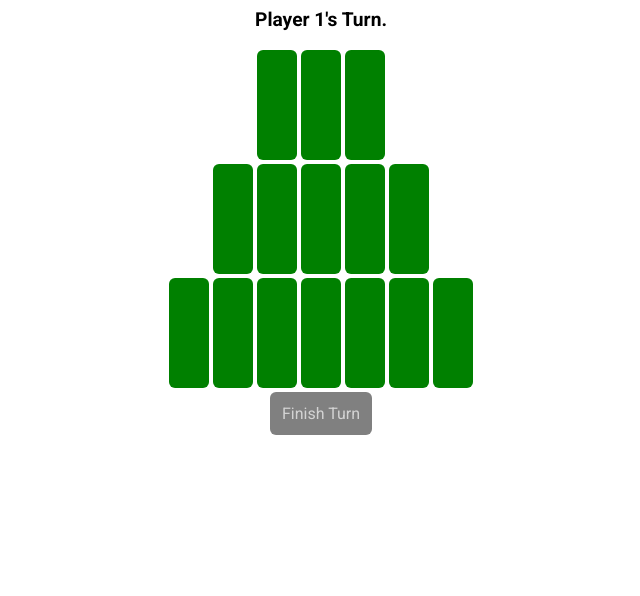
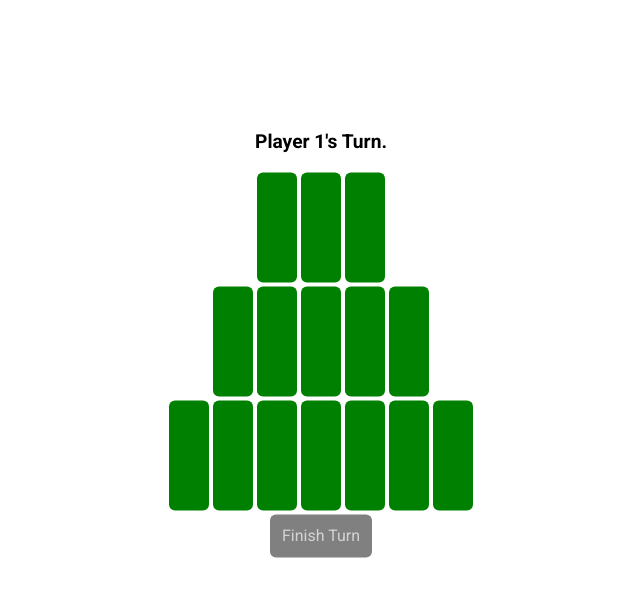
Before and after one commit to paperdave/3-5-7, a website built with webpack: page index.html in a window 1280 px wide. Both pictures are taken after a click on the button "Play Local Game". Shown: the whole page, without its empty margins (319-959 px from the left). Built offline with nearby package versions, Linux system fonts and the light colour scheme.

Commit message:
comments+fix transition+center

```diff
--- a/index.html
+++ b/index.html
@@ -9,10 +9,11 @@
     <link rel="stylesheet" href="style.css">
 </head>
 <body>
+<div class="container">
     <div class="menu">
         <div style="user-select:text">
             <h1>3-5-7</h1>
-            <p>Turn based game about turning marks red, the person to turn the last mark red loses. Supports Multiplayer or Singleplayer play.</p>
+            <p style="max-width: 600px;">Turn based game about turning marks red, the person to turn the last mark red loses. Supports Multiplayer or Singleplayer play.</p>
             <h2>Rules</h2>
             <ol>
                 <li>You may turn as many marks as you want red, but they have to be in the same row.</li>
@@ -56,5 +57,6 @@
         <div class="win-text">You lost and stuff</div>
     </div>
     <script src="357.js" async></script>
+</div>
 </body>
 </html>
--- a/src/game-interface.ts
+++ b/src/game-interface.ts
@@ -1,3 +1,5 @@
+// Makes the event emitter and base game interface class.
+// Holds some typedefs: PlayerID and Spot
 export type PlayerID = "player1" | "player2";
 export type Spot = {row: number, col: number};
 
--- a/src/index.ts
+++ b/src/index.ts
@@ -1,8 +1,8 @@
+// Handles the menu, and switching in and out of the game states.
+// Creates LocalGameInterface and SocketGameInterface insteances
 import { LocalGameInterface } from "./interface-local";
 import { gameUIAdapter } from "./ui-adapter";
 import { SocketGameInterface } from "./interface-socket";
-
-// gameUIAdapter(new SocketGameInterface("http://localhost:3000",prompt("name", "Dave")));
 
 const menu = document.querySelector(".menu") as HTMLElement;
 const game = document.querySelector(".game") as HTMLElement;
@@ -10,17 +10,21 @@ game.classList.add("fade")
 function fadeToGame() {
     menu.classList.add("fade");
     setTimeout(() => {
+        game.style.display = "block";
         menu.style.display = "none";
-        game.style.display = "block";
-        game.classList.remove("fade");
+        setTimeout(() => {
+            game.classList.remove("fade");
+        }, 20);
     }, 350);
 }
 function fadeToMenu() {
     game.classList.add("fade");
     setTimeout(() => {
+        menu.style.display = "block";
         game.style.display = "none";
-        menu.style.display = "block";
-        menu.classList.remove("fade");
+        setTimeout(() => {
+            menu.classList.remove("fade");
+        }, 20);
     }, 350);
 }
 
--- a/src/interface-local.ts
+++ b/src/interface-local.ts
@@ -1,3 +1,4 @@
+// GameInterface for local multiplayer play
 import { GameInterface, Spot, PlayerID } from "./game-interface";
 
 export class LocalGameInterface extends GameInterface {
--- a/src/ui-adapter.ts
+++ b/src/ui-adapter.ts
@@ -1,3 +1,4 @@
+// Handles the game board, takes in a game interface handler.
 import { GameInterface } from "./game-interface";
 
 export function gameUIAdapter(game: GameInterface) {
--- a/style.css
+++ b/style.css
@@ -1,12 +1,16 @@
 body {
     font-family: 'Roboto', sans-serif;
     user-select: none;
+    margin: 0;
 }
 h1 {
     text-align: center;
 }
 * {
     box-sizing: border-box;
+}
+.menu {
+    padding-top:3em;
 }
 .menu, .game {
     opacity: 1;
@@ -60,7 +64,12 @@ button,.finish-turn.available {
 button{outline: none;}
 .game {
     display: none;
+    height: 427.19px;
     position: relative;
+    top: 50vh;
+    position: relative;
+    left: 0;
+    transform: translateY(-50%) translateY(-3.5em);
 }
 .gameframe {
     transition: all 150ms;
@@ -113,6 +122,7 @@ button{outline: none;}
     transition: all 150ms;
 }
 
-.menu {
-
+.container {
+    height: 100%;
+    width: 100%;
 }
```
Also changed, not shown: package.json (+13 -9 lines), src/interface-socket.ts (+4 -3 lines), changelog.md (added).
